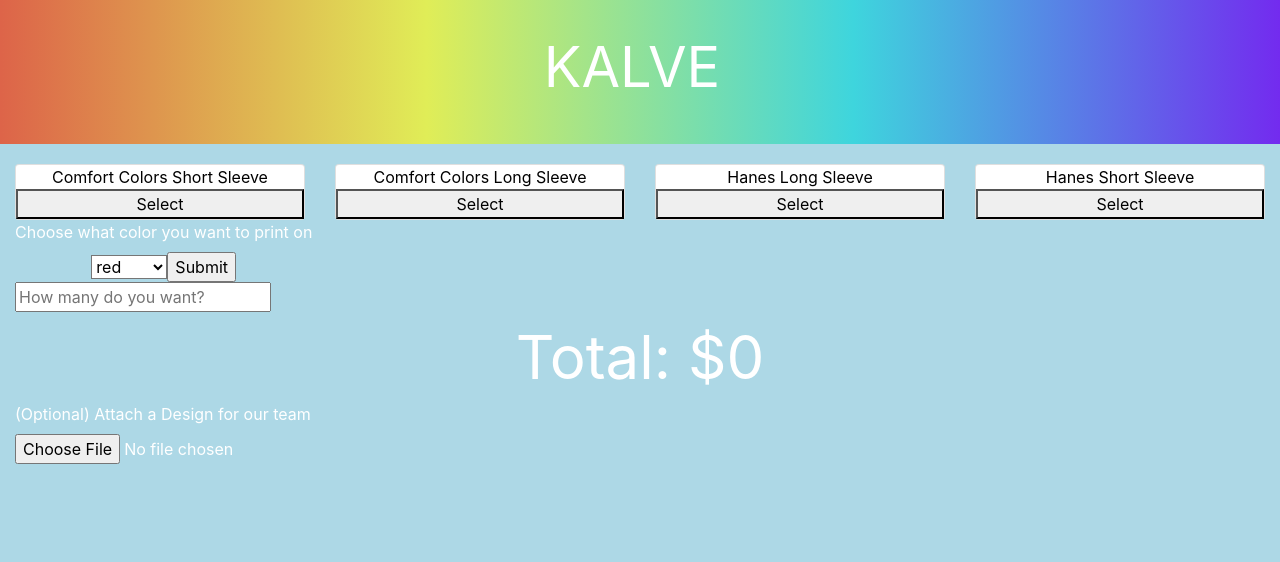
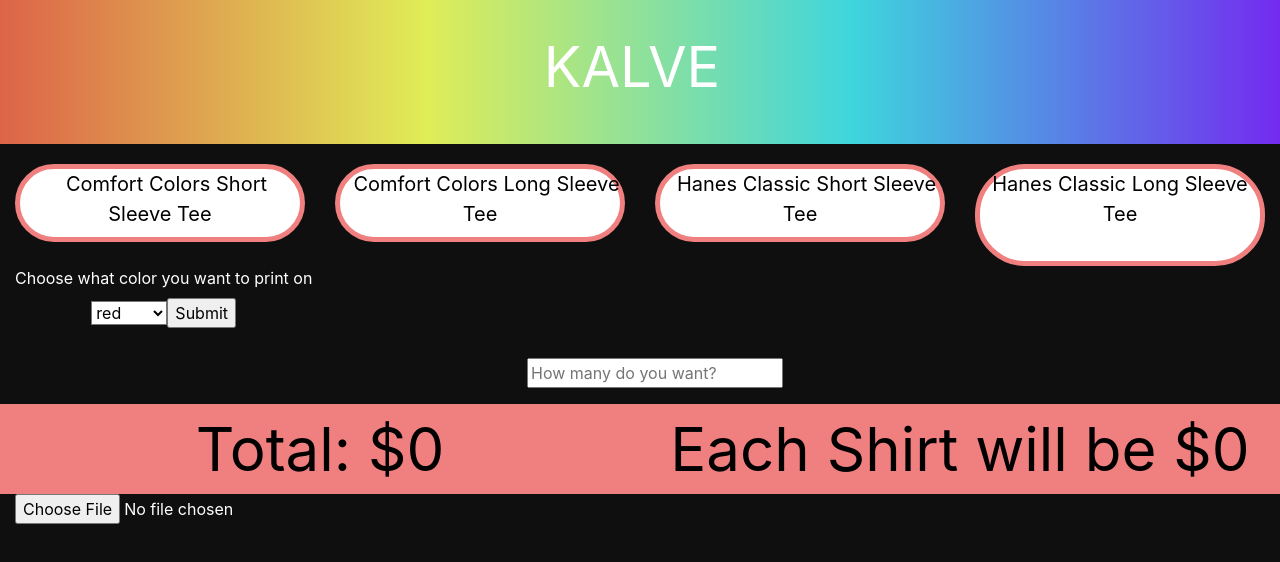
Before and after one commit to misterfoxy/KALVE, a React (Create React App) app in the folder client/: page /order in a window 1280 px wide. Shown: the top 562 px of the page. Built offline with nearby package versions, Linux system fonts and the light colour scheme.

Commit message:
added unit pricing on order form, styled order form radio buttons

```diff
--- a/client/package.json
+++ b/client/package.json
@@ -6,6 +6,7 @@
   "dependencies": {
     "react": "^16.0.0",
     "react-dom": "^16.0.0",
+    "react-radio-buttons": "^1.2.1",
     "react-scripts": "1.0.14"
   },
   "scripts": {
--- a/client/src/components/BrandCard/BrandCard.css
+++ b/client/src/components/BrandCard/BrandCard.css
@@ -11,6 +11,25 @@
 
 }
 
+
 .select-brand{
     background-color: aquamarine;
 }
+
+button {
+    display: inline-block;
+    font-weight: 400;
+    text-align: center;
+    white-space: nowrap;
+    vertical-align: middle;
+    -webkit-user-select: none;
+       -moz-user-select: none;
+        -ms-user-select: none;
+            user-select: none;
+    border: 1px solid transparent;
+    padding: 0.375rem 0.75rem;
+    font-size: 1rem;
+    line-height: 1.5;
+    border-radius: 0.25rem;
+    transition: background-color 0.15s ease-in-out, border-color 0.15s ease-in-out, box-shadow 0.15s ease-in-out;
+}
--- a/client/src/pages/Order/Order.css
+++ b/client/src/pages/Order/Order.css
@@ -1,5 +1,5 @@
 body {
-    background: lightblue;
+    background: rgb(15, 15, 15);
 }
 
 .form-group{
@@ -17,7 +17,7 @@
     text-align: center;
 }
 
-.totalPrice{
+.totalPrice, .perUnitPrice{
 
     font-size: 60px;
 }
@@ -25,3 +25,30 @@
 .brand-row{
     margin-top: 20px;
 }
+
+.totalPrices {
+    background: lightcoral;
+    color: black;
+}
+
+.radio{
+    border: 5px solid lightcoral;
+    border-radius: 50px;
+    background: white;
+    color: black;
+    margin-top: 20px;
+    text-align: center;
+
+}
+
+.radio label {
+    font-size: 20px;
+}
+
+.radio input {
+    visibility: hidden;
+}
+
+ input[checked] {
+    background: cyan;
+}
--- a/client/src/pages/Order/Order.js
+++ b/client/src/pages/Order/Order.js
@@ -1,7 +1,7 @@
 import React, { Component } from "react";
 import ColorPallette from "../../components/ColorPallette";
 import "./Order.css";
-import BrandCard from "../../components/BrandCard";
+
 
 class Order extends React.Component {
     constructor(){
@@ -9,6 +9,7 @@
         this.state = {
             quantity: 0,
             price: 0.00,
+            perUnitPrice: 0.0,
             selectedOption: 'ccss'
 
         };
@@ -41,8 +42,10 @@
             let unitPrice = 15;
             price = quantity * unitPrice;
 
+            let perUnitPrice = price / quantity;
             this.setState({
-                price: price
+                price: price,
+                perUnitPrice: perUnitPrice
             });
 
         }
@@ -51,8 +54,10 @@
             let unitPrice = 13.50;
             price = quantity * unitPrice;
 
+            let perUnitPrice = price / quantity;
             this.setState({
-                price: price
+                price: price,
+                perUnitPrice: perUnitPrice
             });
         }
 
@@ -60,8 +65,10 @@
             let unitPrice = 12;
             price = quantity * unitPrice;
 
+            let perUnitPrice = price / quantity;
             this.setState({
-                price: price
+                price: price,
+                perUnitPrice: perUnitPrice
             });
         }
 
@@ -69,15 +76,20 @@
             let unitPrice = 10.50;
             price = quantity * unitPrice;
 
+            let perUnitPrice = price / quantity;
             this.setState({
-                price: price
+                price: price,
+                perUnitPrice: perUnitPrice
             });
         }
         else if (quantity >= 122){
             let unitPrice = 9;
             price = quantity * unitPrice;
+
+            let perUnitPrice = price / quantity;
             this.setState({
-                price: price
+                price: price,
+                perUnitPrice: perUnitPrice
             });
         }
 
@@ -88,36 +100,75 @@
     render(){
         return(
             <div className="container-fluid order">
+              <div className="row">
 
-                <div className="row text-center brand-row">
+                <div className="col">
+                  <form>
+                    <div className="radio">
+                      <label>
+                        <input type="radio" value="ccss" checked={this.state.selectedOption === 'ccss'} onChange={this.handleOptionChange.bind(this)} />
+                        Comfort Colors Short Sleeve Tee
+                      </label>
+                    </div>
+                    </form>
+                </div>
 
-                        <BrandCard onClick={() => {console.log('bits')}} brand="Comfort Colors Short Sleeve" />
-                        <BrandCard brand="Comfort Colors Long Sleeve" />
-                        <BrandCard brand="Hanes Long Sleeve" />
-                        <BrandCard brand="Hanes Short Sleeve" />
+                    <div className="col">
+                    <form>
+                    <div className="radio">
+                      <label>
+                        <input type="radio" value="ccls" checked={this.state.selectedOption === 'ccls'} onChange={this.handleOptionChange.bind(this)}/>
+                        Comfort Colors Long Sleeve Tee
+                      </label>
+                    </div>
+                    </form>
+                    </div>
+
+                    <div className="col">
+                    <form>
+                    <div className="radio">
+                      <label>
+                        <input type="radio" value="hss" checked={this.state.selectedOption === 'hss'} onChange={this.handleOptionChange.bind(this)}/>
+                       Hanes Classic Short Sleeve Tee
+                      </label>
+                    </div>
+                    </form>
+                    </div>
+
+                    <div className="col">
+                    <form>
+
+                    <div className="radio">
+                      <label htmlFor="radiohls">Hanes Classic Long Sleeve Tee</label>
+                        <input id="radiohls" type="radio" value="hls" checked={this.state.selectedOption === 'hls'} onChange={this.handleOptionChange.bind(this)} />
+
+                    </div>
+                  </form>
+                  </div>
 
                 </div>
+
                 <div className="row center-block colors">
                     <div className="col btn-group">
                         <ColorPallette />
 
                     </div>
                 </div>
-                <div className="form-group row quantity-input">
+                <div className="form-group text-center center-block row">
 
-
-                    <input onChange={this.handleChange.bind(this)} placeholder="How many do you want?"></input>
-
+                    <div className="col">
+                        <input onChange={this.handleChange.bind(this)} placeholder="How many do you want?"></input>
+                    </div>
                 </div>
 
-                <div className="row text-center">
+                <div className="row totalPrices text-center">
                 <div className="col">
                     <span className="totalPrice">Total: ${this.state.price}</span>
                     </div>
+                <div className="col">
+                    <span className="perUnitPrice">Each Shirt will be ${this.state.perUnitPrice}</span>
+                </div>
             </div>
-
-            <label htmlFor="design_reference">(Optional) Attach a Design for our team</label>
-            <br></br>
             <input type="file" name="design_reference"></input>
             </div>
         );
```
Also changed, not shown: 2 other files (tests, documents, lock files or other folders).
